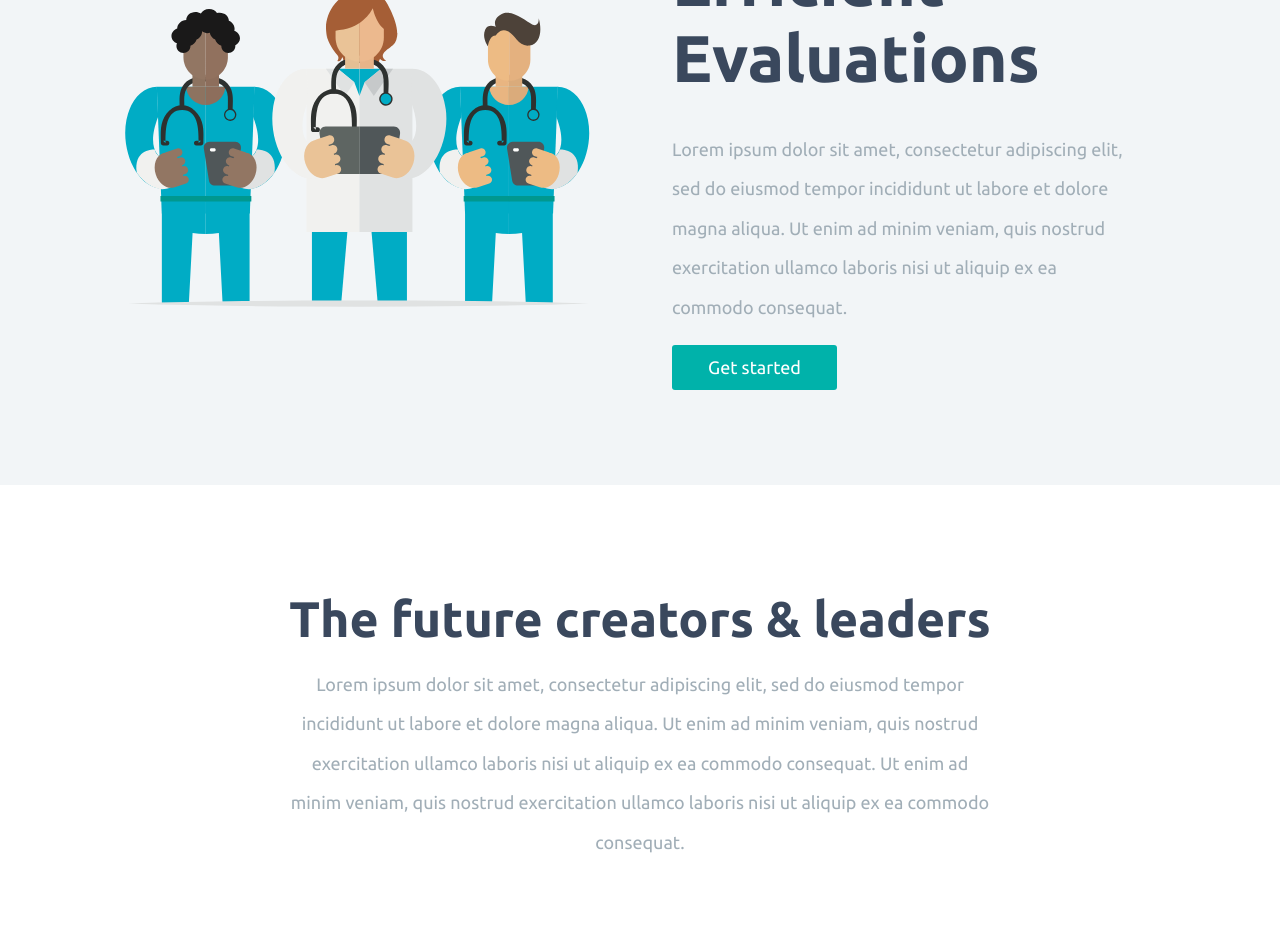
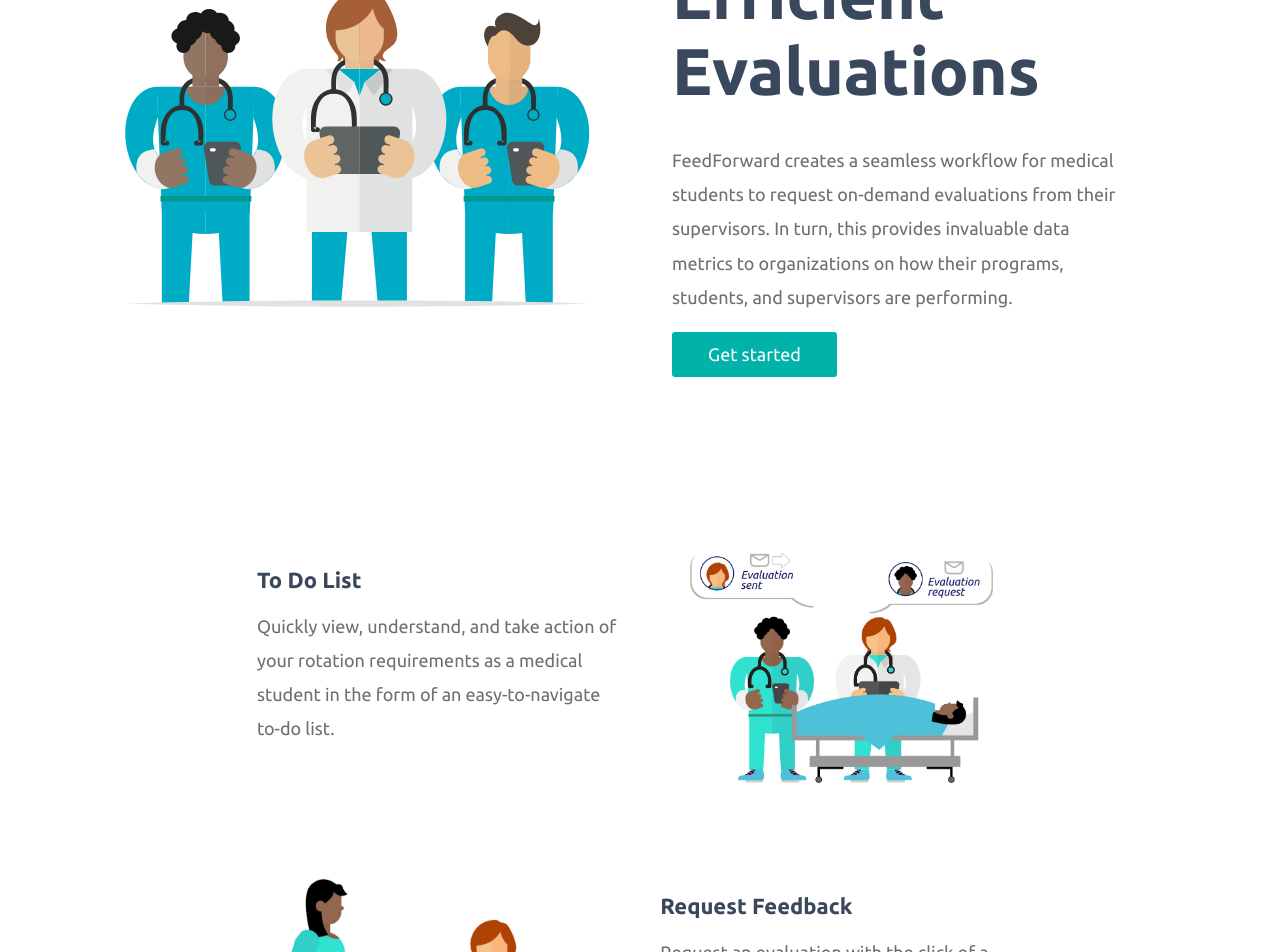
Before and after one commit to Catatek/feedforwardmarketing, a React (Create React App) app: page / in a window 1280 px wide. Shown: the part 400-1352 px from the top of the page. Built offline with nearby package versions, Linux system fonts and the light colour scheme; some icons are missing.

Commit message:
Added copy and tweaks to layout.

```diff
--- a/src/components/screens/Home.jsx
+++ b/src/components/screens/Home.jsx
@@ -14,37 +14,37 @@ const values = [
     icon: "fal fa-user-md",
     title: "Select your speciality",
     description:
-      "Lorem ipsum dolor sit amet, consectetur adipiscing elit, sed do eiusmod tempor incididunt ut labore et dolore magna aliqua. Ut enim ad minim veniam, "
+      "Select your program, speciality, and year to find faculty in your department."
   },
   {
     icon: "fal fa-clipboard-list-check",
     title: "To-do list",
     description:
-      "Lorem ipsum dolor sit amet, consectetur adipiscing elit, sed do eiusmod tempor incididunt ut labore et dolore magna aliqua. Ut enim ad minim veniam, "
+      "Quickly view clinical rotation requirements and what you're assigned for the day."
   },
   {
     icon: "fal fa-handshake-alt",
     title: "Collaborate",
     description:
-      "Lorem ipsum dolor sit amet, consectetur adipiscing elit, sed do eiusmod tempor incididunt ut labore et dolore magna aliqua. Ut enim ad minim veniam, "
+      "Collaborate with supervisors by requesting instant evaluations during your rotation."
   },
   {
     icon: "fal fa-tachometer-alt",
     title: "Admin Dashboard",
     description:
-      "Lorem ipsum dolor sit amet, consectetur adipiscing elit, sed do eiusmod tempor incididunt ut labore et dolore magna aliqua. Ut enim ad minim veniam, "
+      "Easily input rotation tasks for various sets of users and see how your organization is performing."
   },
   {
     icon: "fal fa-star",
     title: "Request reviews",
     description:
-      "Lorem ipsum dolor sit amet, consectetur adipiscing elit, sed do eiusmod tempor incididunt ut labore et dolore magna aliqua. Ut enim ad minim veniam, "
+      "Select the supervisor you want to provide feedback on your task item with the click of a button."
   },
   {
     icon: "fal fa-bell",
     title: "Notifications",
     description:
-      "Lorem ipsum dolor sit amet, consectetur adipiscing elit, sed do eiusmod tempor incididunt ut labore et dolore magna aliqua. Ut enim ad minim veniam, "
+      "Instantly view invaluable feedback from supervisors when they review your requests and submit."
   }
 ];
 
@@ -53,7 +53,7 @@ export default function Home() {
     <div>
       <Navigation />
       <Splash type="home" />
-      <Content />
+      {/* <Content /> */}
       <Benefits />
       <Mocks />
       <Values values={values} title={"Features"} />
--- a/src/components/shared/Benefit.jsx
+++ b/src/components/shared/Benefit.jsx
@@ -5,10 +5,10 @@ import { Column, Text, Button } from "../../theme/index";
 const Wrapper = styled.div`
   display: flex;
   height: 100%;
-  min-height: 625px;
   width: 90%;
   align-items: center;
-  margin: 0 auto;
+  justify-content: center;
+  margin: 2em auto;
   @media (max-width: 780px) {
     flex-direction: ${props => (props.primary ? "column-reverse" : "column")};
     align-items: center;
@@ -19,7 +19,7 @@ const Wrapper = styled.div`
 `;
 
 const StyledColumn = styled(Column)`
-  width: 50vw;
+  width: 35%;
   justify-content: center;
   align-items: center;
   background-color: inherit;
@@ -34,7 +34,7 @@ const StyledColumn = styled(Column)`
 
 const StyledTextColumn = styled(Column)`
   margin: 1em 0;
-  width: 70%;
+  width: 90%;
   @media (max-width: 780px) {
     width: 95%;
     text-align: center;
@@ -58,7 +58,6 @@ export default function Benefit({ title, description, img, type, width }) {
             <StyledTextColumn>
               <Text large>{title}</Text>
               <Text>{description}</Text>
-              <Button primary>Learn more</Button>
             </StyledTextColumn>
           </StyledColumn>
           <StyledColumn>
@@ -75,7 +74,6 @@ export default function Benefit({ title, description, img, type, width }) {
             <StyledTextColumn>
               <Text large>{title}</Text>
               <Text>{description}</Text>
-              <Button primary>Learn more</Button>
             </StyledTextColumn>
           </StyledColumn>
         </React.Fragment>
--- a/src/components/shared/Benefits.jsx
+++ b/src/components/shared/Benefits.jsx
@@ -17,14 +17,14 @@ export default function Benefits() {
         type="primary"
         title="To Do List"
         width="75%"
-        description="Lorem ipsum dolor sit amet, consectetur adipisicing elit, sed do eiusmod tempor incididunt ut labore et dolore magna aliqua. Ut enim ad minim veniam, quis nostrud exercitation ullamco laboris nisi ut aliquip ex ea commodo consequat."
+        description="Quickly view, understand, and take action of your rotation requirements as a medical student in the form of an easy-to-navigate to-do list."
       />
       <Benefit
         img={illustration2}
         type="secondary"
-        title="To Do List"
+        title="Request Feedback"
         width="75%"
-        description="Lorem ipsum dolor sit amet, consectetur adipisicing elit, sed do eiusmod tempor incididunt ut labore et dolore magna aliqua. Ut enim ad minim veniam, quis nostrud exercitation ullamco laboris nisi ut aliquip ex ea commodo consequat."
+        description="Request an evaluation with the click of a button, by selecting the supervisor in your department that you would like feedback from."
       />
     </Wrapper>
   );
--- a/src/components/shared/CTA.jsx
+++ b/src/components/shared/CTA.jsx
@@ -52,9 +52,9 @@ export default function CTA() {
         <Subtitle>Register your organization</Subtitle>
         <StyledColumn>
           <Text>
-            Lorem ipsum dolor sit amet, consectetur adipiscing elit, sed do
-            eiusmod tempor incididunt ut labore et dolore magna aliqua. Ut enim
-            ad minim veniam,
+            Contact us today to register your organization and onboard your
+            students and faculty to have a better understanding of how all the
+            moving parts of medical education are working.
           </Text>
         </StyledColumn>
         <Row>
--- a/src/components/shared/Content.jsx
+++ b/src/components/shared/Content.jsx
@@ -3,7 +3,6 @@ import styled from "styled-components";
 import { Column, Text, Subtitle } from "../../theme/index";
 
 const Wrapper = styled.div`
-  min-height: 500px;
   width: 100%;
   display: flex;
   flex-direction: column;
@@ -28,13 +27,12 @@ export default function Content() {
   return (
     <Wrapper>
       <StyledColumn>
-        <Subtitle>The future creators & leaders</Subtitle>
+        <Subtitle>Streamline medical evaluations</Subtitle>
         <Text>
-          Lorem ipsum dolor sit amet, consectetur adipiscing elit, sed do
-          eiusmod tempor incididunt ut labore et dolore magna aliqua. Ut enim ad
-          minim veniam, quis nostrud exercitation ullamco laboris nisi ut
-          aliquip ex ea commodo consequat. Ut enim ad minim veniam, quis nostrud
-          exercitation ullamco laboris nisi ut aliquip ex ea commodo consequat.
+          Provide an understanding of exactly what's required by medical
+          students during clinical rotations, and allow them to instantly
+          request evaluations by their peers and supervisors. Anytime, anywhere,
+          with any task.
         </Text>
       </StyledColumn>
     </Wrapper>
--- a/src/components/shared/Mocks.jsx
+++ b/src/components/shared/Mocks.jsx
@@ -10,7 +10,6 @@ import Slider from "react-slick";
 const Wrapper = styled.div`
   width: 100%;
   height: 100%;
-  background: #f1f5f7;
   padding: 6em 0 4em 0;
 `;
 
@@ -26,7 +25,7 @@ const Grid = styled.div`
 const StyledBox = styled.div`
   width: 100%;
   height: 100%;
-  background: #fff;
+  background: #f1f5f7;
   display: flex;
   flex-direction: column;
   align-items: center;
--- a/src/components/shared/Splash.jsx
+++ b/src/components/shared/Splash.jsx
@@ -54,9 +54,7 @@ export default function Splash({ type }) {
   return (
     <Wrapper
       background={
-        type === "home"
-          ? "#f2f5f7"
-          : "linear-gradient(to right, #59D2FE, #44E5E7)"
+        type === "home" ? "#fff" : "linear-gradient(to right, #59D2FE, #44E5E7)"
       }
     >
       {type === "home" && (
@@ -71,10 +69,10 @@ export default function Splash({ type }) {
             <Title>Effective, Efficient Evaluations</Title>
             <StyledTextColumn>
               <Text header>
-                Lorem ipsum dolor sit amet, consectetur adipiscing elit, sed do
-                eiusmod tempor incididunt ut labore et dolore magna aliqua. Ut
-                enim ad minim veniam, quis nostrud exercitation ullamco laboris
-                nisi ut aliquip ex ea commodo consequat.
+                FeedForward creates a seamless workflow for medical students to
+                request on-demand evaluations from their supervisors. In turn,
+                this provides invaluable data metrics to organizations on how
+                their programs, students, and supervisors are performing.
               </Text>
               <StyledRow>
                 <Button primary>Get started</Button>
@@ -85,12 +83,11 @@ export default function Splash({ type }) {
       )}
       {type === "about" && (
         <StyledColumn about={type === "about"}>
-          <Title white>Lorem Ipsum</Title>
+          <Title white>About us</Title>
           <Text white>
-            Lorem ipsum dolor sit amet, consectetur adipiscing elit, sed do
-            eiusmod tempor incididunt ut labore et dolore magna aliqua. Ut enim
-            ad minim veniam, quis nostrud exercitation ullamco laboris nisi ut
-            aliquip ex ea commodo consequat.
+            Founded by a collective of medical professionals and engineers,
+            FeedForward is rooted in providing value and solutions to medical
+            organizations.
           </Text>
         </StyledColumn>
       )}
--- a/src/components/shared/Values.jsx
+++ b/src/components/shared/Values.jsx
@@ -9,7 +9,7 @@ const Wrapper = styled.div`
   height: 100%;
   margin: 2em auto;
   grid-template-columns: repeat(auto-fit, minmax(350px, 1fr));
-  grid-auto-rows: 325px;
+  grid-auto-rows: 295px;
   @media (max-width: 780px) {
     width: 100%;
     grid-auto-rows: 275px;
--- a/src/theme/index.js
+++ b/src/theme/index.js
@@ -31,9 +31,9 @@ export const Subtitle = styled.h2`
 export const Text = styled.p`
   font-family: "Ubuntu", sans-serif;
   font-size: 18px;
-  color: #a1aeb7;
+  color: #6f6f6f;
   font-weight: 300;
-  line-height: 2.2em;
+  line-height: 1.9em;
   @media (max-width: 500px) {
     font-size: 16px;
     line-height: 1.8em;
```
